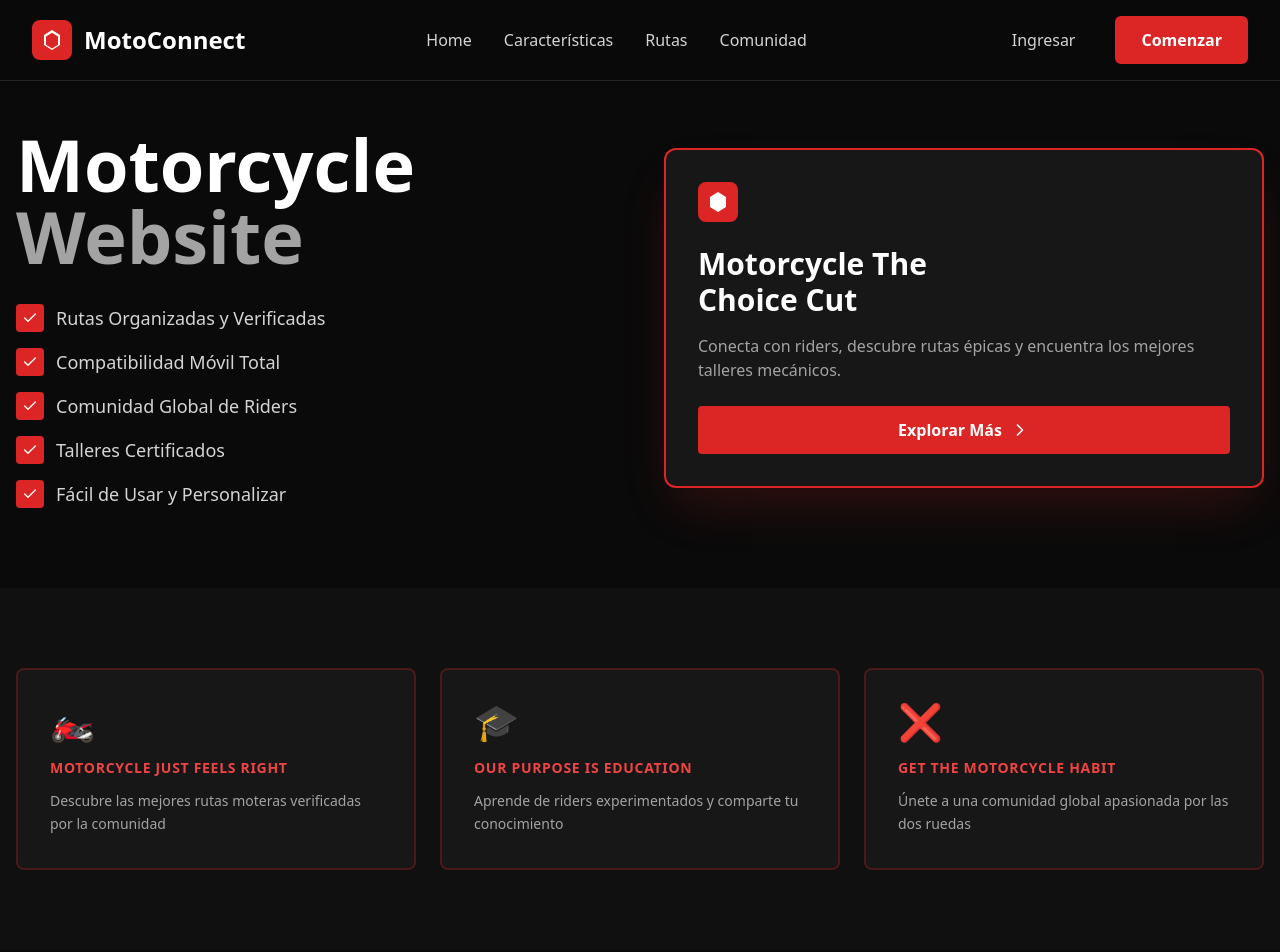
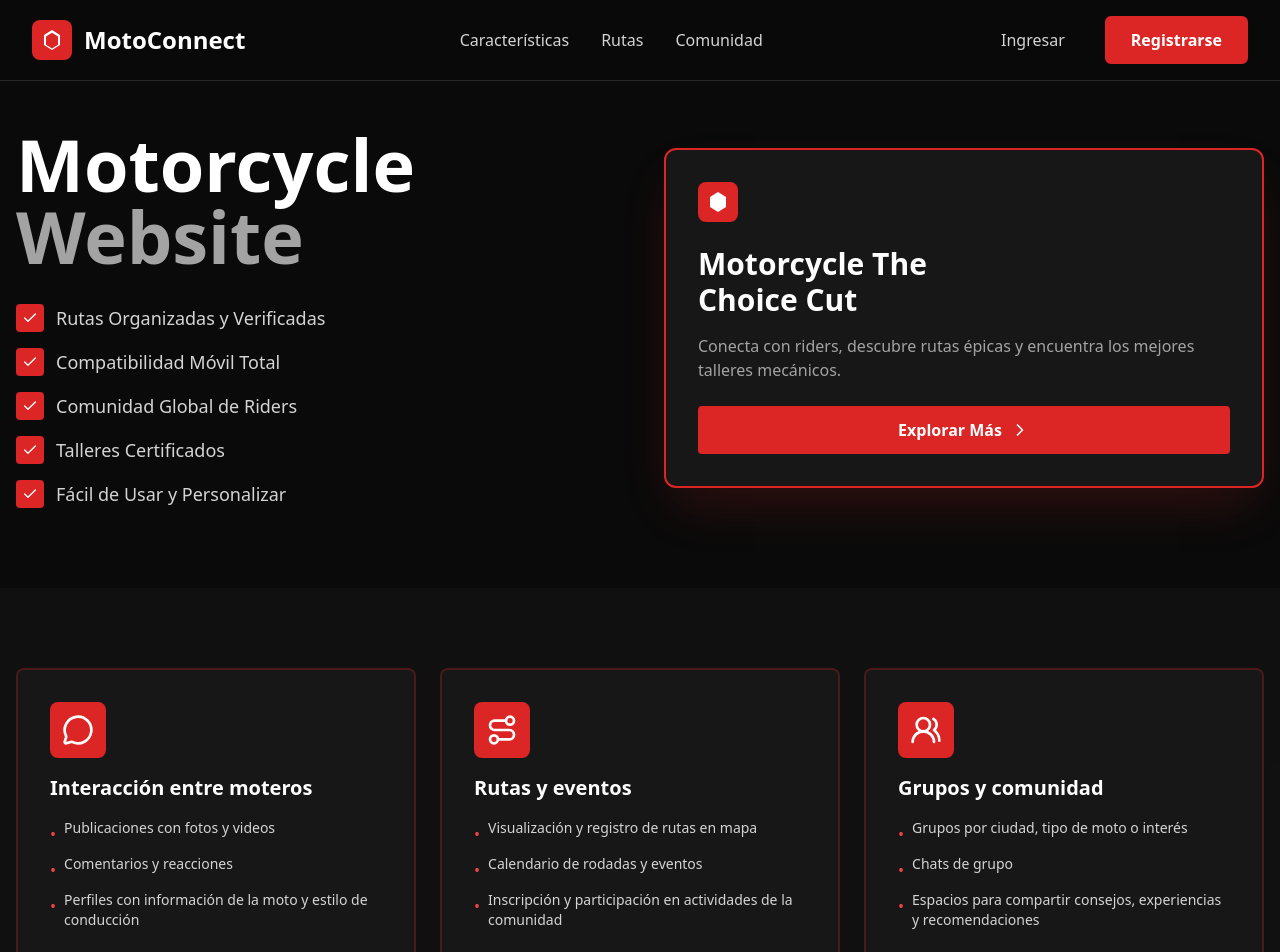
Before and after one commit to Santia2948329487/MotoConnect, a Next.js app: page / in a window 1280 px wide. Shown: the top 952 px of the page. Built offline with nearby package versions, Linux system fonts and the light colour scheme; no server answers.

Commit message:
LandingPage Actualizado

```diff
--- a/src/components/landing/LandingPage.tsx
+++ b/src/components/landing/LandingPage.tsx
@@ -2,8 +2,7 @@
 'use client';
 
 import React, { useState } from 'react';
-import Link from 'next/link';
-import { Menu, X, ChevronRight, MapPin, Users, Wrench, Check } from 'lucide-react';
+import { Menu, X, ChevronRight, MapPin, Users, Wrench, Check, MessageCircle, Route, UsersRound } from 'lucide-react';
 
 export default function LandingPage() {
   const [isMenuOpen, setIsMenuOpen] = useState(false);
@@ -14,29 +13,28 @@ export default function LandingPage() {
       <nav className="fixed top-0 w-full z-50 bg-neutral-950/95 backdrop-blur-sm border-b border-neutral-800">
         <div className="max-w-7xl mx-auto px-4 sm:px-6 lg:px-8">
           <div className="flex justify-between items-center h-20">
-            <Link href="/" className="flex items-center gap-3">
+            <a href="/" className="flex items-center gap-3">
               <div className="w-10 h-10 bg-red-600 rounded-lg flex items-center justify-center">
                 <svg className="w-6 h-6 text-white" fill="currentColor" viewBox="0 0 24 24">
                   <path d="M12 2L4 7v10l8 5 8-5V7l-8-5zm0 18.54l-6-3.75V8.46l6-3.75 6 3.75v8.33l-6 3.75z"/>
                 </svg>
               </div>
               <span className="text-2xl font-bold">MotoConnect</span>
-            </Link>
+            </a>
 
             <div className="hidden md:flex items-center gap-8">
-              <a href="#home" className="text-neutral-300 hover:text-white transition-colors">Home</a>
               <a href="#features" className="text-neutral-300 hover:text-white transition-colors">Características</a>
-              <a href="#routes" className="text-neutral-300 hover:text-white transition-colors">Rutas</a>
-              <a href="#community" className="text-neutral-300 hover:text-white transition-colors">Comunidad</a>
+              <a href="/auth/register" className="text-neutral-300 hover:text-white transition-colors">Rutas</a>
+              <a href="/auth/register" className="text-neutral-300 hover:text-white transition-colors">Comunidad</a>
             </div>
 
             <div className="hidden md:flex items-center gap-4">
-              <Link href="/auth/login" className="px-6 py-2.5 text-neutral-300 hover:text-white transition-colors">
+              <a href="/auth/login" className="px-6 py-2.5 text-neutral-300 hover:text-white transition-colors">
                 Ingresar
-              </Link>
-              <Link href="/auth/register" className="px-6 py-2.5 bg-red-600 hover:bg-red-700 rounded-md font-semibold transition-colors border-2 border-red-600">
-                Comenzar
-              </Link>
+              </a>
+              <a href="/auth/register" className="px-6 py-2.5 bg-red-600 hover:bg-red-700 rounded-md font-semibold transition-colors border-2 border-red-600">
+                Registrarse
+              </a>
             </div>
 
             <button
@@ -49,11 +47,12 @@ export default function LandingPage() {
 
           {isMenuOpen && (
             <div className="md:hidden py-4 space-y-3 border-t border-neutral-800">
-              <a href="#home" className="block px-4 py-2 hover:bg-neutral-800 rounded-lg">Home</a>
               <a href="#features" className="block px-4 py-2 hover:bg-neutral-800 rounded-lg">Características</a>
-              <Link href="/auth/register" className="block px-4 py-2 bg-red-600 hover:bg-red-700 rounded-md font-semibold text-center">
+              <a href="/auth/register" className="block px-4 py-2 hover:bg-neutral-800 rounded-lg">Rutas</a>
+              <a href="/auth/register" className="block px-4 py-2 hover:bg-neutral-800 rounded-lg">Comunidad</a>
+              <a href="/auth/register" className="block px-4 py-2 bg-red-600 hover:bg-red-700 rounded-md font-semibold text-center">
                 Comenzar
-              </Link>
+              </a>
             </div>
           )}
         </div>
@@ -109,10 +108,10 @@ export default function LandingPage() {
                   Conecta con riders, descubre rutas épicas y encuentra los mejores talleres mecánicos.
                 </p>
 
-                <Link href="/auth/register" className="w-full bg-red-600 hover:bg-red-700 text-white font-semibold py-3 px-6 rounded flex items-center justify-center gap-2 transition-colors group">
+                <a href="/auth/register" className="w-full bg-red-600 hover:bg-red-700 text-white font-semibold py-3 px-6 rounded flex items-center justify-center gap-2 transition-colors group">
                   Explorar Más
                   <ChevronRight className="w-5 h-5 group-hover:translate-x-1 transition-transform" />
-                </Link>
+                </a>
               </div>
             </div>
           </div>
@@ -125,34 +124,56 @@ export default function LandingPage() {
           <div className="grid md:grid-cols-3 gap-6">
             {[
               {
-                icon: '🏍️',
-                title: 'MOTORCYCLE JUST FEELS RIGHT',
-                description: 'Descubre las mejores rutas moteras verificadas por la comunidad'
+                Icon: MessageCircle,
+                title: 'Interacción entre moteros',
+                items: [
+                  'Publicaciones con fotos y videos',
+                  'Comentarios y reacciones',
+                  'Perfiles con información de la moto y estilo de conducción'
+                ]
               },
               {
-                icon: '🎓',
-                title: 'OUR PURPOSE IS EDUCATION',
-                description: 'Aprende de riders experimentados y comparte tu conocimiento'
+                Icon: Route,
+                title: 'Rutas y eventos',
+                items: [
+                  'Visualización y registro de rutas en mapa',
+                  'Calendario de rodadas y eventos',
+                  'Inscripción y participación en actividades de la comunidad'
+                ]
               },
               {
-                icon: '❌',
-                title: 'GET THE MOTORCYCLE HABIT',
-                description: 'Únete a una comunidad global apasionada por las dos ruedas'
+                Icon: UsersRound,
+                title: 'Grupos y comunidad',
+                items: [
+                  'Grupos por ciudad, tipo de moto o interés',
+                  'Chats de grupo',
+                  'Espacios para compartir consejos, experiencias y recomendaciones'
+                ]
               }
-            ].map((feature, index) => (
+            ].map((feature, index) => {
+              const FeatureIcon = feature.Icon;
+              return (
               <div
                 key={index}
                 className="bg-neutral-900 border-2 border-red-900/50 rounded-lg p-8 hover:border-red-600 transition-colors"
               >
-                <div className="text-4xl mb-4">{feature.icon}</div>
-                <h3 className="text-sm font-bold tracking-wider mb-3 text-red-500 uppercase">
+                <div className="w-14 h-14 bg-red-600 rounded-lg flex items-center justify-center mb-4">
+                  <FeatureIcon className="w-8 h-8 text-white" />
+                </div>
+                <h3 className="text-xl font-bold mb-4 text-white">
                   {feature.title}
                 </h3>
-                <p className="text-neutral-400 text-sm leading-relaxed">
-                  {feature.description}
-                </p>
+                <ul className="space-y-2">
+                  {feature.items.map((item, itemIndex) => (
+                    <li key={itemIndex} className="flex items-start gap-2">
+                      <span className="text-red-500 mt-1">•</span>
+                      <span className="text-neutral-300 text-sm">{item}</span>
+                    </li>
+                  ))}
+                </ul>
               </div>
-            ))}
+              );
+            })}
           </div>
         </div>
       </section>
@@ -191,12 +212,12 @@ export default function LandingPage() {
             Únete a miles de riders que ya están explorando nuevas rutas
           </p>
           <div className="flex flex-col sm:flex-row gap-4 justify-center">
-            <Link href="/auth/register" className="px-8 py-4 bg-white text-red-600 hover:bg-neutral-100 rounded-lg font-bold text-lg transition-colors">
+            <a href="/auth/register" className="px-8 py-4 bg-white text-red-600 hover:bg-neutral-100 rounded-lg font-bold text-lg transition-colors">
               Comenzar Gratis
-            </Link>
-            <Link href="/routes" className="px-8 py-4 bg-transparent border-2 border-white hover:bg-white/10 rounded-lg font-bold text-lg transition-colors">
+            </a>
+            <a href="/routes" className="px-8 py-4 bg-transparent border-2 border-white hover:bg-white/10 rounded-lg font-bold text-lg transition-colors">
               Explorar Rutas
-            </Link>
+            </a>
           </div>
         </div>
       </section>
@@ -204,7 +225,7 @@ export default function LandingPage() {
       {/* Footer */}
       <footer className="py-12 px-4 border-t border-neutral-800 bg-neutral-950">
         <div className="max-w-7xl mx-auto text-center text-neutral-400 text-sm">
-          <p>&copy; 2024 MotoConnect. Todos los derechos reservados.</p>
+          <p>&copy; 2025 MotoConnect. Todos los derechos reservados.</p>
         </div>
       </footer>
     </div>
```
